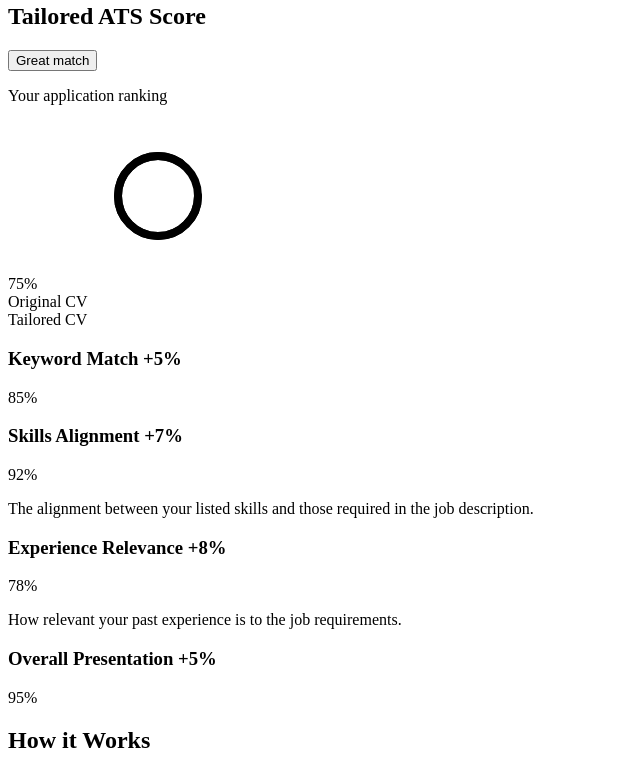
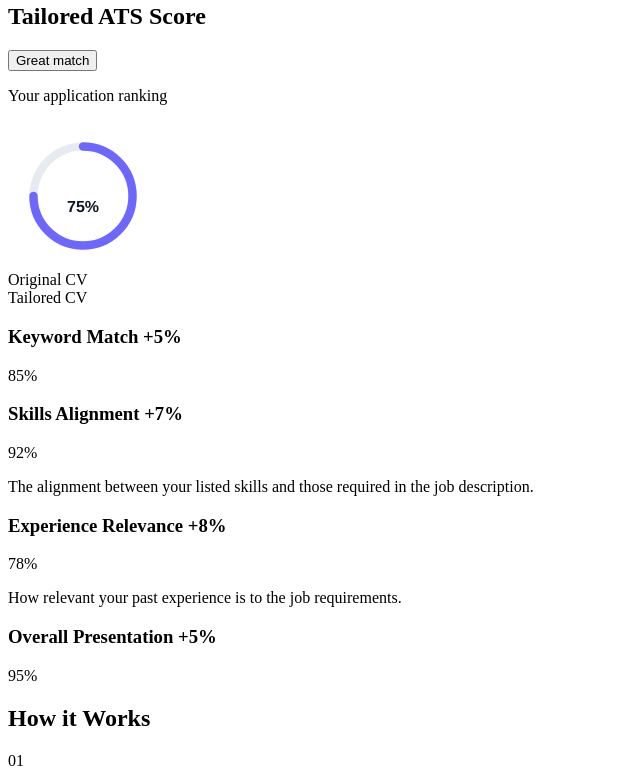
Before and after one commit to backbencherstudio/charlotte_spitz_front_end, a Next.js app: page / in a window 1280 px wide. Shown: the part 1700-2475 px from the top of the page, without its empty margins (0-640 px from the left). Built offline with nearby package versions, Linux system fonts and the light colour scheme.

Commit message:
Atss score card issue solved

```diff
--- a/components/Home/ATSDashboard.tsx
+++ b/components/Home/ATSDashboard.tsx
@@ -38,13 +38,15 @@ const scoreItems: ScoreItem[] = [
 export function ATSDashboard() {
   return (
     <Card className="w-full hero-Shadow p-4 lg:p-5 rounded-lg max-w-[265px] shadow-lg border ">
-      <CardContent className="space-y-4 p-0 ">
+      <CardContent className="space-y-2 p-0 ">
         {scoreItems.map((item) => (
           <div key={item.label} className="space-y-2">
             <div className="flex items-center justify-between">
-              <div className="">
-                <h3 className="font-semibold text-[13px] text-foreground">{item.label} <span className="text-grayColor"> +{item.change}%</span></h3>
-
+              <div>
+                <h3 className="font-semibold text-[13px] text-foreground">
+                  {item.label}{" "}
+                  <span className="text-grayColor"> +{item.change}%</span>
+                </h3>
               </div>
               <span className="text-base font-medium text-descriptionColor">
                 {item.score}%
--- a/components/Home/ATSScoreCard.tsx
+++ b/components/Home/ATSScoreCard.tsx
@@ -1,4 +1,11 @@
+/* eslint-disable @typescript-eslint/no-explicit-any */
 "use client";
+
+import dynamic from "next/dynamic";
+import { useEffect, useState } from "react";
+
+// ApexCharts must load dynamically in Next.js
+const Chart = dynamic(() => import("react-apexcharts"), { ssr: false });
 
 interface ATSScoreCardProps {
   score: number;
@@ -7,14 +14,58 @@ interface ATSScoreCardProps {
 }
 
 export function ATSScoreCard({ score, status, subtitle }: ATSScoreCardProps) {
-  const circumference = 2 * Math.PI * 45;
-  const offset = circumference - (score / 100) * circumference;
+  const [chartOptions, setChartOptions] = useState<any>(null);
+
+  useEffect(() => {
+    const newChartOptions = {
+      series: [score],
+
+      chart: {
+        type: "radialBar",
+        height: 100,
+        width: 100,
+      },
+
+      plotOptions: {
+        radialBar: {
+          hollow: {
+            size: "60%",
+          },
+          track: {
+            background: "#E2E8F0",
+          },
+          dataLabels: {
+            show: true,
+            value: {
+              fontSize: "16px",
+              fontWeight: "700",
+              color: "#0F172A",
+              formatter: () => `${score}%`,
+              verticalAlign: "middle",
+              align: "center",
+              offsetY: 0,
+            },
+          },
+        },
+      },
+
+      colors: ["#5952FF"],
+
+      stroke: {
+        lineCap: "round",
+      },
+
+      labels: [""],
+    };
+
+    // eslint-disable-next-line react-hooks/set-state-in-effect
+    setChartOptions(newChartOptions);
+  }, [score]);
 
   return (
-    <div className=" ">
+    <div className="">
       <div className="bg-white p-4 hero-Shadow lg:p-5 rounded-lg max-w-[265px] shadow-lg border">
-        {/* Header Section */}
-        <div className="">
+        <div>
           <h2 className="text-base font-bold text-slate-900 dark:text-white mb-2">
             Tailored ATS Score
           </h2>
@@ -28,47 +79,20 @@ export function ATSScoreCard({ score, status, subtitle }: ATSScoreCardProps) {
           <p className="text-sm text-descriptionColor">{subtitle}</p>
         </div>
 
-        {/* Circular Progress Section */}
-        <div className=" flex justify-center py-2">
-          <div className="relative w-[99px] h-[99px] ">
-            <svg className="w-full  h-full">
-              <circle
-                cx="50%"
-                cy="50%"
-                r="40"
-                fill="none"
-                stroke="currentColor"
-                strokeWidth="8"
-                className="text-slate-200 dark:text-slate-700"
-              />
-              {/* Progress Circle */}
-              <circle
-                cx="50%"
-                cy="50%"
-                r="40"
-                fill="none"
-                stroke="currentColor"
-                strokeWidth="8"
-                strokeDasharray={circumference}
-                strokeDashoffset={offset}
-                strokeLinecap="round"
-                className="text-indigo-500 dark:text-indigo-400 transition-all duration-1000"
-              />
-            </svg>
-
-            {/* Center Score */}
-            <div className="absolute flex top-1/2 left-1/2 transform -translate-x-1/2 -translate-y-1/2 items-center justify-center">
-              <div className="text-center">
-                <div className="font-bold text-slate-900 dark:text-white">
-                  {score}%
-                </div>
-              </div>
-            </div>
-          </div>
+        {/* Apex Circular Chart */}
+        <div className="flex justify-center py-2">
+          {chartOptions && (
+            <Chart
+              options={chartOptions}
+              series={chartOptions.series}
+              type="radialBar"
+              height={150}
+              width={150}
+            />
+          )}
         </div>
 
-        {/* Legend Section */}
-        <div className=" ">
+        <div>
           <div className="flex flex-wrap gap-6">
             <div className="flex items-center gap-2">
               <div className="w-3 h-3 bg-[#CBD5E1]" />
@@ -76,6 +100,7 @@ export function ATSScoreCard({ score, status, subtitle }: ATSScoreCardProps) {
                 Original CV
               </span>
             </div>
+
             <div className="flex items-center gap-2">
               <div className="w-3 h-3 bg-primaryColor" />
               <span className="text-xs sm:text-sm text-descriptionColor">
--- a/components/Home/ResumePreview.tsx
+++ b/components/Home/ResumePreview.tsx
@@ -3,8 +3,8 @@
 import type React from "react";
 
 import { ChevronDown } from "lucide-react";
+import Link from "next/link";
 import { useState } from "react";
-import Link from "next/link";
 
 interface ResumeData {
   name: string;
@@ -42,9 +42,17 @@ interface SectionProps {
   className?: string;
 }
 
-function Section({ title, isOpen, onToggle,className, children }: SectionProps) {
+function Section({
+  title,
+  isOpen,
+  onToggle,
+  className,
+  children,
+}: SectionProps) {
   return (
-    <div className={`border-b border-border  mt-1.5 last:border-b-0 ${className}`}>
+    <div
+      className={`border-b border-border  mt-1.5 last:border-b-0 ${className}`}
+    >
       <button
         onClick={onToggle}
         className="flex w-full items-center gap-3  py-1 text-left cursor-pointer transition-opacity"
@@ -87,12 +95,12 @@ export function ResumePreview({ data }: { data: ResumeData }) {
               {data.email}
             </a>
             <div className="text-[11px] flex gap-1 items-end">
-            <span className="text-muted-foreground">•</span>
-            <p>{data.phone}</p>
+              <span className="text-muted-foreground">•</span>
+              <p>{data.phone}</p>
             </div>
             <div className="text-[11px] flex gap-1 items-end">
-            <span className="text-muted-foreground">•</span>
-            <span>{data.location}</span>
+              <span className="text-muted-foreground">•</span>
+              <span>{data.location}</span>
             </div>
           </div>
         </div>
@@ -124,7 +132,10 @@ export function ResumePreview({ data }: { data: ResumeData }) {
                     <h3 className="font-semibold text-xs text-foreground">
                       {job.position}
                     </h3>
-                    <Link href="#" className="text-[11px] font-semibold text-primaryColor ">
+                    <Link
+                      href="#"
+                      className="text-[11px] font-semibold text-primaryColor "
+                    >
                       {job.company}
                     </Link>
                   </div>
@@ -135,7 +146,10 @@ export function ResumePreview({ data }: { data: ResumeData }) {
                 </div>
                 <ul className="mt-1 space-y-1 ml-4">
                   {job.achievements.map((achievement, idx) => (
-                    <li key={idx} className="text-[11px] text-foreground list-disc">
+                    <li
+                      key={idx}
+                      className="text-[11px] text-foreground list-disc"
+                    >
                       <span className="text-foreground">{achievement}</span>
                     </li>
                   ))}
@@ -162,7 +176,9 @@ export function ResumePreview({ data }: { data: ResumeData }) {
                   <h3 className="font-bold text-xs text-foreground">
                     {edu.degree}
                   </h3>
-                  <p className="text-[11px] mt-1 text-primaryColor font-semibold">{edu.school}</p>
+                  <p className="text-[11px] mt-1 text-primaryColor font-semibold">
+                    {edu.school}
+                  </p>
                   {edu.details && (
                     <p className="text-[11px]  text-muted-foreground mt-1">
                       {edu.details}
--- a/package.json
+++ b/package.json
@@ -21,11 +21,13 @@
     "@radix-ui/react-slider": "^1.3.6",
     "@radix-ui/react-slot": "^1.2.4",
     "@radix-ui/react-tabs": "^1.1.13",
+    "apexcharts": "^5.3.6",
     "class-variance-authority": "^0.7.1",
     "clsx": "^2.1.1",
     "lucide-react": "^0.555.0",
     "next": "16.0.6",
     "react": "19.2.0",
+    "react-apexcharts": "^1.9.0",
     "react-dom": "19.2.0",
     "react-hook-form": "^7.68.0",
     "react-icons": "^5.5.0",
```
Also changed, not shown: 1 other file (tests, documents, lock files or other folders).
